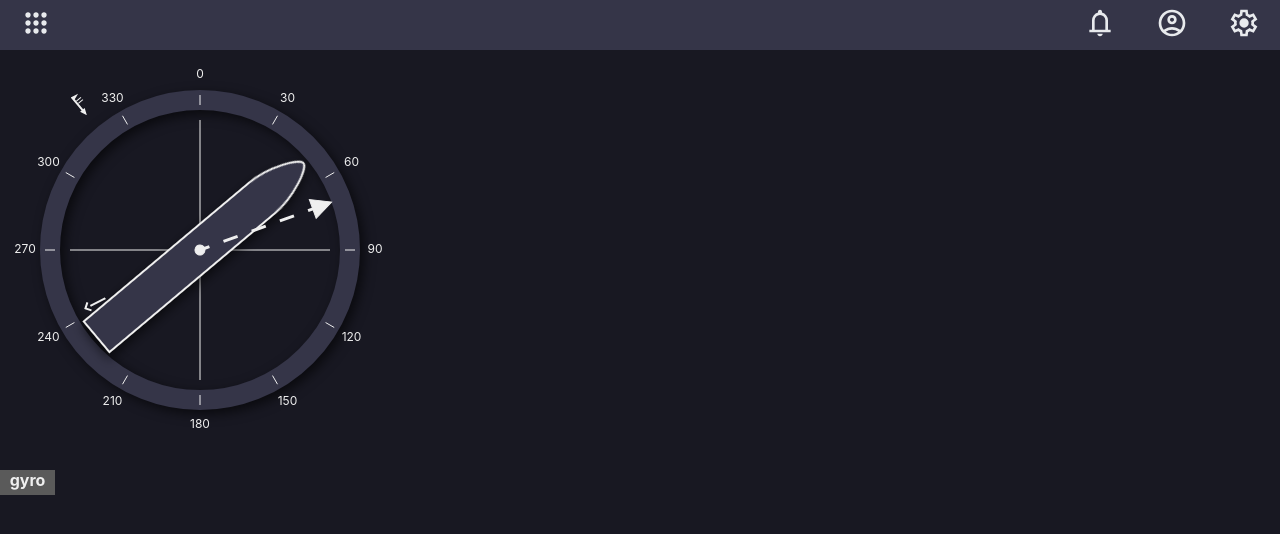
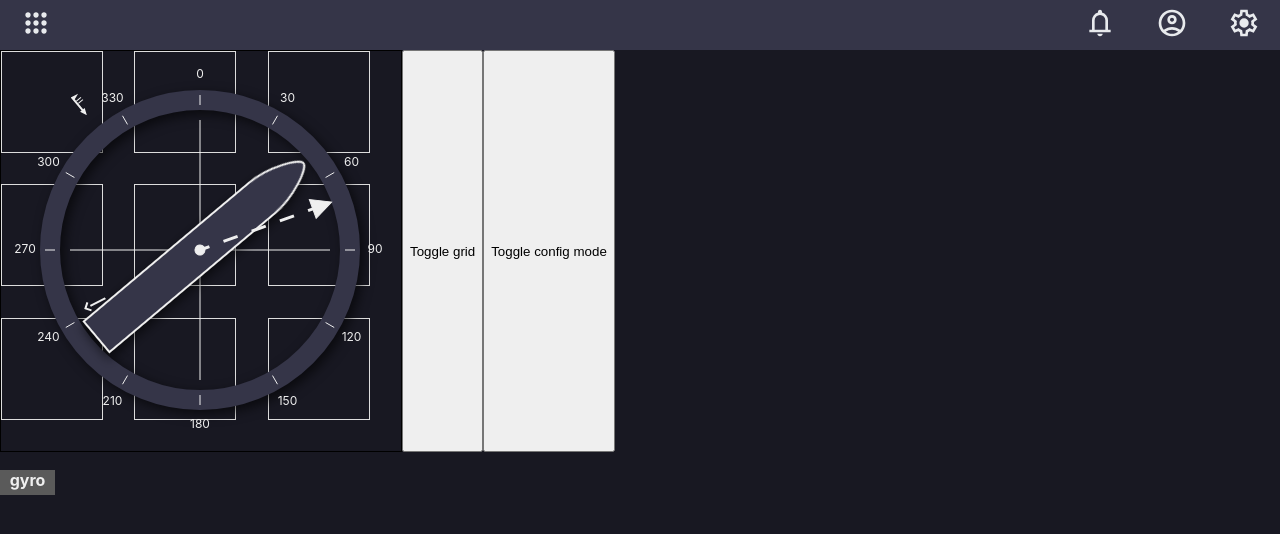
Before and after one commit to Henri-Willekens/mqtt-implementation, a React (Create React App) app: page / in a window 1280 px wide. Shown: the top 534 px of the page. Built offline with nearby package versions, Linux system fonts and the light colour scheme.

Commit message:
Clean app

```diff
--- a/src/App.tsx
+++ b/src/App.tsx
@@ -1,6 +1,8 @@
 import { useEffect, useState } from "react";
 
 import "./App.scss";
+import { Grid } from './components/atoms/Grid/Grid';
+import Draggable from './components/atoms/Draggable/Draggable';
 import Header from "./components/molecules/Header/Header";
 import DynamicRenderComponents from "./components/organisms/DynamicRenderComponents/DynamicRenderComponents";
 import Button from "./components/atoms/Button/Button";
@@ -12,6 +14,8 @@ import { Config } from './configuration/types';
 const App = () => {
   const [configData, setConfigData] = useState<Config | null>(null);
   const [currentTheme, setCurrentTheme] = useState<string>('day');
+  const [GridExists, setGridExists] = useState(true);
+  const [configMode, setConfigMode] = useState(false);
 
   const switchTheme = () => {
     if (currentTheme == "day") {
@@ -34,6 +38,9 @@ const App = () => {
       <div className="main">
         <Header pages={['page1', 'page2']} />
         <div className="components">
+         <Grid />
+         <button onClick={() => setGridExists(!GridExists)}>Toggle grid</button>
+         <button onClick={() => setConfigMode(!configMode)}>Toggle config mode</button>
           {/* <Button onclick={switchTheme} text={`Huidige theme: ${currentTheme}`} /> */}
           <DynamicRenderComponents theme={currentTheme} config={configData} />
         </div>
@@ -43,26 +50,3 @@ const App = () => {
 };
 
 export default App;
-
-// import React from 'react';
-// import { Grid } from './components/atoms/Grid/Grid';
-// import Draggable from './components/atoms/Draggable/Draggable';
-// import { useState } from 'react';
-
-
-// const App = () => {
-//   const [GridExists, setGridExists] = useState(true);
-//   const [configMode, setConfigMode] = useState(false);
-
-//   return (
-//     <div className="screen">
-//       <Grid />
-//       <Draggable gridEnabled={GridExists} configMode={configMode}/>
-//       <Draggable gridEnabled={GridExists} configMode={configMode}/>
-//       <button onClick={() => setGridExists(!GridExists)}>Toggle grid</button>
-//       <button onClick={() => setConfigMode(!configMode)}>Toggle config mode</button>
-//     </div>
-//   );
-// };
-
-// export default App;
--- a/src/components/atoms/Compass/Compass.scss
+++ b/src/components/atoms/Compass/Compass.scss
@@ -36,6 +36,7 @@
 
     &-text {
       text-anchor: middle;
+      user-select: none;
 
       &__day {
         fill: $neutral-soft-white;
```
